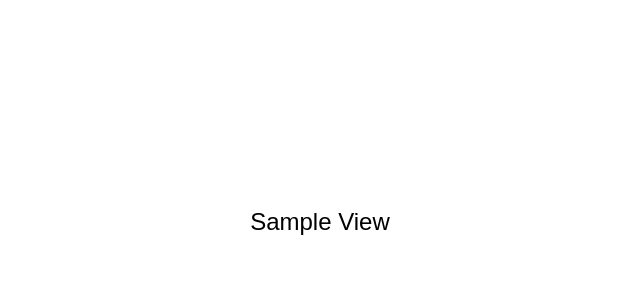
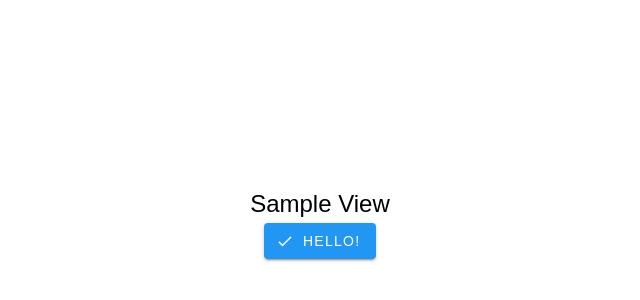
Before and after one commit to traP-jp/anshin-techo-frontend, a Vue app: page / in a window 1280 px wide. Shown: the part 178-478 px from the top of the page, without its empty margins (320-960 px from the left). Built offline with nearby package versions, Linux system fonts and the light colour scheme.

Commit message:
Vuetify の導入

```diff
--- a/package.json
+++ b/package.json
@@ -9,8 +9,10 @@
     "preview": "vite preview"
   },
   "dependencies": {
+    "@mdi/font": "^7.4.47",
     "vue": "^3.5.24",
-    "vue-router": "^4.6.4"
+    "vue-router": "^4.6.4",
+    "vuetify": "^3.11.3"
   },
   "devDependencies": {
     "@eslint/js": "^9.39.2",
@@ -24,6 +26,7 @@
     "typescript": "~5.9.3",
     "typescript-eslint": "^8.49.0",
     "vite": "^7.2.4",
+    "vite-plugin-vuetify": "^2.1.2",
     "vue-tsc": "^3.1.4"
   }
 }
--- a/src/components/SampleView.vue
+++ b/src/components/SampleView.vue
@@ -1,12 +1,14 @@
 <template>
   <div :class="$style.container">
     <div>Sample View</div>
+    <v-btn text="Hello!" color="blue" prepend-icon="mdi-check" />
   </div>
 </template>
 
 <style module>
 .container {
   display: flex;
+  flex-direction: column;
   justify-content: center;
   align-items: center;
   height: 100vh;
--- a/src/main.ts
+++ b/src/main.ts
@@ -2,8 +2,10 @@ import { createApp } from 'vue'
 import './style.css'
 import App from './App.vue'
 import router from '@/router'
+import vuetify from '@/plugins/vuetify'
 
 const app = createApp(App)
 
 app.use(router)
+app.use(vuetify)
 app.mount('#app')
--- /dev/null
+++ b/src/plugins/vuetify.ts
@@ -0,0 +1,9 @@
+import 'vuetify/styles'
+import { createVuetify } from 'vuetify'
+import '@mdi/font/css/materialdesignicons.css'
+
+export default createVuetify({
+  icons: {
+    defaultSet: 'mdi',
+  },
+})
--- a/vite.config.ts
+++ b/vite.config.ts
@@ -1,10 +1,11 @@
 import { defineConfig } from 'vite'
 import { fileURLToPath, URL } from 'node:url'
 import vue from '@vitejs/plugin-vue'
+import vuetify from 'vite-plugin-vuetify'
 
 // https://vite.dev/config/
 export default defineConfig({
-  plugins: [vue()],
+  plugins: [vue(), vuetify({ autoImport: true })],
   resolve: {
     alias: {
       '@': fileURLToPath(new URL('./src', import.meta.url)),
```
Also changed, not shown: 1 other file (tests, documents, lock files or other folders).
